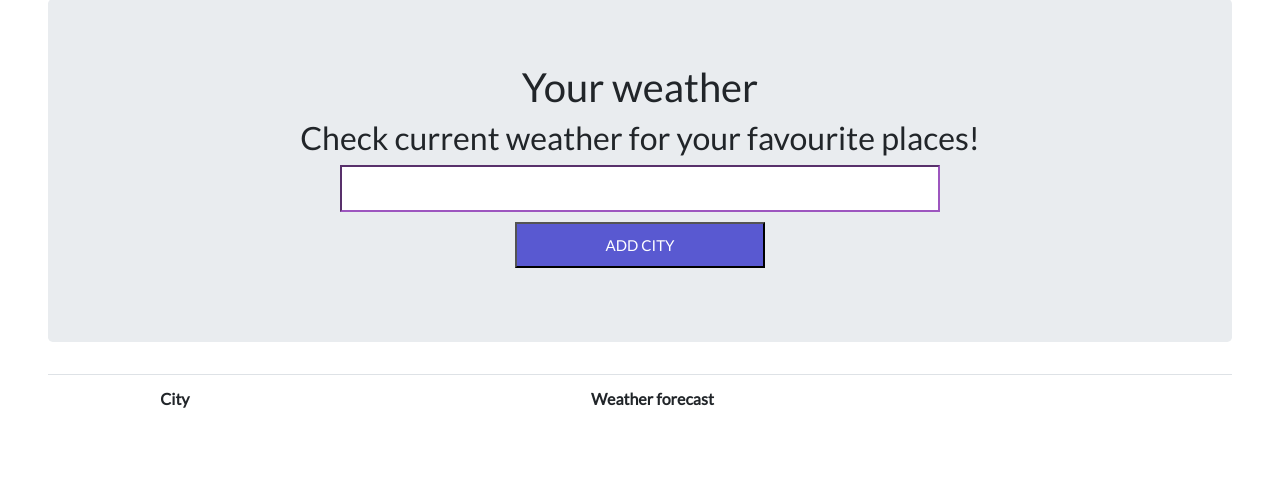
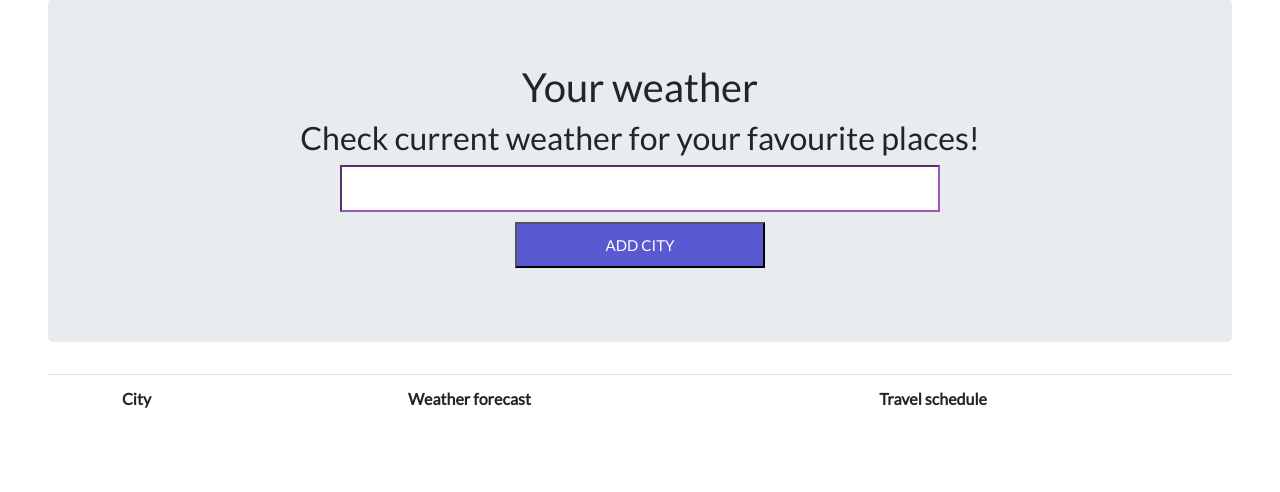
Before and after one commit to PaulinaKas/travel-planner-web-app, a Django app: template weather/weather_app/templates/list.html in a window 1280 px wide. Shown: the part 33-525 px from the top of the page. Run offline with Django 3.2, Linux system fonts and the light colour scheme; the template is opened without the code that fills it: values that come from a table or form of the project are taken from there, others are empty; some libraries are stand-ins or nearby versions.

Commit message:
Template updated

```diff
--- a/weather/weather_app/templates/home.html
+++ b/weather/weather_app/templates/home.html
@@ -1,5 +1,3 @@
 {% extends 'base.html' %}
 
-{% block header_text %}Start a new To-Do list{% endblock %}
-
 {% block form_action %}{% url 'new_list' %}{% endblock %}
--- a/weather/weather_app/templates/list.html
+++ b/weather/weather_app/templates/list.html
@@ -4,12 +4,19 @@
 
 {% block table %}
     <table id="id_list_table" class="table">
-        <tr><th>City</th><th>Weather forecast</th><th></th><th></th></tr>
+        <tr><th>City</th><th>Weather forecast</th><th>Travel schedule</th><th></th></tr>
         {% for weather in weather_data %}
             <tr>
                 <td>{{ weather.city }}</td>
                 <td><img src="http://openweathermap.org/img/wn/{{ weather.icon }}@2x.png" alt="Image" class="center"></td>
-                <td></td>
+                <td>
+                    {{ weather.schedule }}
+                    <form method="POST" action="{% url 'add_schedule' weather.id list.id%}">
+                        {% csrf_token %}
+                        {{ schedule_form.text }}
+                        <button type="submit" class="button_save_schedule" name='save_schedule'>Save</button>
+                    </form>
+                </td>
                 <td>
                     <form method="POST" action="{% url 'delete_city' weather.id list.id%}">
                         {% csrf_token %}
```
